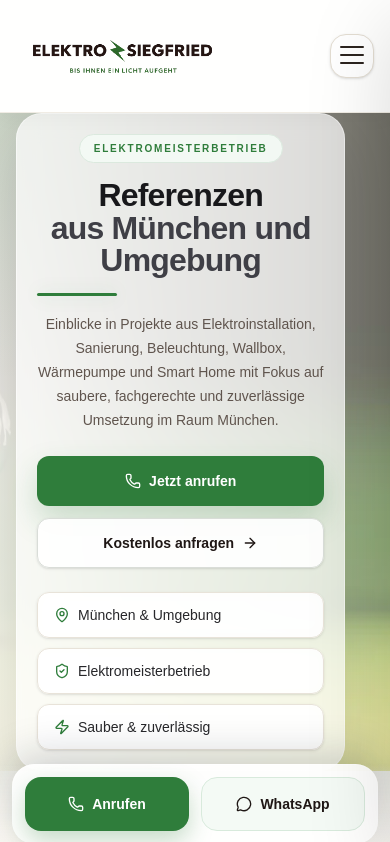
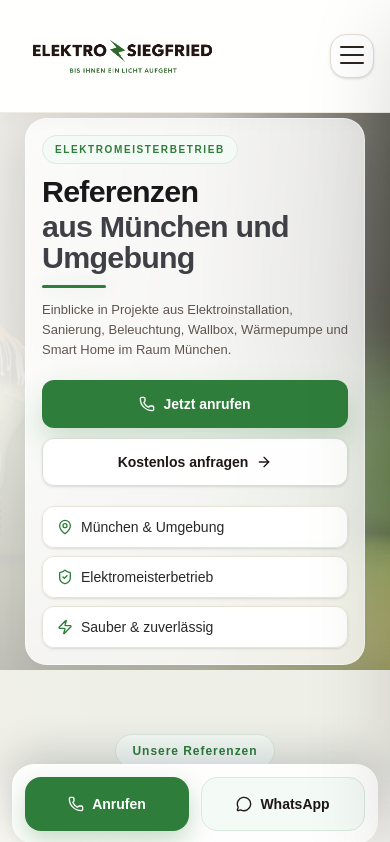
Before and after one commit to Isartal/elektro-siegfried, a Next.js app: page /referenzen in a window 390 px wide. Shown: the top 842 px of the page. Built offline with nearby package versions, Linux system fonts and the light colour scheme.

Commit message:
Referenzen Hero mobile verbessert

```diff
--- a/app/components/Footer.tsx
+++ b/app/components/Footer.tsx
@@ -139,7 +139,7 @@
 
               <Link
                 href="/kontakt"
-                className="mt-6 inline-flex w-full items-center justify-center rounded-xl bg-[#2f7d3b] px-5 py-3 text-sm font-bold text-white"
+                className="mt-6 inline-flex w-full items-center justify-center rounded-xl bg-[#2f7d3b] px-5 py-3 text-sm font-bold !text-white"
               >
                 Anfrage stellen
               </Link>
--- a/app/referenzen/ReferenzenHero.tsx
+++ b/app/referenzen/ReferenzenHero.tsx
@@ -8,59 +8,57 @@
 export default function ReferenzenHero() {
   return (
     <section className="relative overflow-hidden bg-[#f9f7f2]">
-      <div className="relative h-[78vh] min-h-[560px] w-full sm:h-[74vh] sm:min-h-[560px] lg:h-[78vh] lg:min-h-[620px]">
+      <div className="relative h-[66vh] min-h-[480px] w-full sm:h-[72vh] sm:min-h-[560px] lg:h-[78vh] lg:min-h-[620px]">
         <Image
           src="/referenzeen-hero.jpg"
           alt="Referenzen von Elektro Siegfried in München und Umgebung"
           fill
           priority
           sizes="100vw"
-          className="object-cover object-[65%_center] sm:object-center"
+          className="object-cover object-[72%_center] sm:object-center"
         />
 
-        <div className="absolute inset-0 bg-white/20 sm:bg-white/12" />
-        <div className="absolute inset-0 bg-gradient-to-r from-[#f9f7f2]/85 via-[#f9f7f2]/45 to-[#f9f7f2]/10 sm:from-[#f9f7f2]/28 sm:via-transparent sm:to-black/28" />
-        <div className="absolute inset-0 bg-[radial-gradient(circle_at_top_left,rgba(47,125,59,0.14),transparent_35%)]" />
+        <div className="absolute inset-0 bg-black/10 sm:bg-white/10" />
+        <div className="absolute inset-0 bg-gradient-to-r from-[#f9f7f2]/92 via-[#f9f7f2]/78 to-[#f9f7f2]/18 sm:from-[#f9f7f2]/35 sm:via-[#f9f7f2]/10 sm:to-black/25" />
+        <div className="absolute inset-0 bg-gradient-to-b from-white/10 via-transparent to-black/20" />
 
         <div className="absolute inset-0 flex items-center px-4 sm:px-6 lg:px-10">
           <div className="mx-auto w-full max-w-7xl">
             <div className="flex justify-center lg:justify-end">
               <ScrollReveal>
-                <div className="max-w-[92%] rounded-[1.6rem] border border-white/50 bg-white/72 p-5 text-center shadow-[0_20px_60px_rgba(15,23,42,0.10)] backdrop-blur-md sm:max-w-3xl sm:rounded-[2rem] sm:bg-white/56 sm:p-8 md:p-10 lg:p-12 lg:text-right">
-
+                <div className="w-full max-w-[340px] rounded-[1.35rem] border border-white/60 bg-white/82 p-4 text-left shadow-[0_20px_50px_rgba(15,23,42,0.12)] backdrop-blur-md sm:max-w-3xl sm:rounded-[2rem] sm:bg-white/58 sm:p-8 sm:text-center md:p-10 lg:p-12 lg:text-right">
                   <ScrollReveal delay={0.04}>
-                    <p className="inline-flex rounded-full border border-[#dbe9de] bg-[#f4faf5]/95 px-3.5 py-1.5 text-[10px] font-semibold uppercase tracking-[0.18em] text-[#2f7d3b] sm:px-4 sm:py-2 sm:text-xs lg:ml-auto">
+                    <p className="inline-flex rounded-full border border-[#dbe9de] bg-[#f4faf5]/95 px-3 py-1.5 text-[10px] font-semibold uppercase tracking-[0.16em] text-[#2f7d3b] sm:px-4 sm:py-2 sm:text-xs lg:ml-auto">
                       Elektromeisterbetrieb
                     </p>
                   </ScrollReveal>
 
                   <ScrollReveal delay={0.1}>
-                    <h1 className="mt-4 text-[2rem] font-black leading-[1.02] tracking-tight text-[#18181b] sm:mt-6 sm:text-5xl md:text-6xl lg:text-7xl">
+                    <h1 className="mt-3 text-[1.9rem] font-black leading-[1.02] tracking-tight text-[#18181b] sm:mt-6 sm:text-5xl md:text-6xl lg:text-7xl">
                       Referenzen
-                      <span className="block text-[#3f3f46]">
+                      <span className="mt-1 block text-[#3f3f46]">
                         aus München und Umgebung
                       </span>
                     </h1>
                   </ScrollReveal>
 
                   <ScrollReveal delay={0.16}>
-                    <div className="mt-4 h-[3px] w-20 rounded-full bg-[#2f7d3b] shadow-[0_0_18px_rgba(47,125,59,0.18)] sm:mt-5 sm:w-36 md:w-44 lg:ml-auto" />
+                    <div className="mt-3 h-[3px] w-16 rounded-full bg-[#2f7d3b] shadow-[0_0_18px_rgba(47,125,59,0.18)] sm:mt-5 sm:w-36 md:w-44 lg:ml-auto" />
                   </ScrollReveal>
 
                   <ScrollReveal delay={0.22}>
-                    <p className="mt-4 max-w-2xl text-[14px] leading-6 text-[#5f544d] sm:mt-6 sm:text-base sm:leading-8 md:text-lg lg:ml-auto">
+                    <p className="mt-3 text-[13px] leading-5 text-[#5f544d] sm:mt-6 sm:max-w-2xl sm:text-base sm:leading-8 md:text-lg lg:ml-auto">
                       Einblicke in Projekte aus Elektroinstallation,
                       Sanierung, Beleuchtung, Wallbox, Wärmepumpe und Smart Home
-                      mit Fokus auf saubere, fachgerechte und zuverlässige
-                      Umsetzung im Raum München.
+                      im Raum München.
                     </p>
                   </ScrollReveal>
 
                   <ScrollReveal delay={0.28}>
-                    <div className="mt-6 flex flex-col gap-3 sm:mt-10 sm:flex-row sm:flex-wrap sm:gap-4 lg:justify-end">
+                    <div className="mt-5 flex flex-col gap-2.5 sm:mt-10 sm:flex-row sm:flex-wrap sm:gap-4 lg:justify-end">
                       <a
                         href="tel:+4917644481312"
-                        className="inline-flex min-h-[50px] w-full items-center justify-center rounded-xl bg-[#2f7d3b] px-6 py-3 text-sm font-bold !text-white shadow-[0_14px_30px_rgba(47,125,59,0.22)] transition duration-300 hover:-translate-y-0.5 hover:bg-[#276a32] sm:min-h-[52px] sm:w-auto sm:px-8 sm:py-3.5"
+                        className="inline-flex min-h-[48px] w-full items-center justify-center rounded-xl bg-[#2f7d3b] px-5 py-3 text-sm font-bold !text-white shadow-[0_14px_30px_rgba(47,125,59,0.22)] transition duration-300 hover:bg-[#276a32] sm:min-h-[52px] sm:w-auto sm:px-8 sm:py-3.5"
                       >
                         <Phone className="mr-2 h-4 w-4" />
                         Jetzt anrufen
@@ -68,7 +66,7 @@
 
                       <Link
                         href="/kontakt"
-                        className="inline-flex min-h-[50px] w-full items-center justify-center rounded-xl border border-[#d9ddd8] bg-white/92 px-6 py-3 text-sm font-semibold text-[#1f1715] shadow-sm transition duration-300 hover:-translate-y-0.5 hover:bg-[#f7f5ef] sm:min-h-[52px] sm:w-auto sm:px-8 sm:py-3.5"
+                        className="inline-flex min-h-[48px] w-full items-center justify-center rounded-xl border border-[#d9ddd8] bg-white/94 px-5 py-3 text-sm font-semibold text-[#1f1715] shadow-sm transition duration-300 hover:bg-[#f7f5ef] sm:min-h-[52px] sm:w-auto sm:px-8 sm:py-3.5"
                       >
                         Kostenlos anfragen
                         <ArrowRight className="ml-2 h-4 w-4" />
@@ -77,24 +75,23 @@
                   </ScrollReveal>
 
                   <ScrollReveal delay={0.34}>
-                    <div className="mt-6 grid grid-cols-1 gap-2.5 text-sm text-[#27272a] sm:mt-8 sm:grid-cols-3 sm:gap-3 lg:justify-items-end">
-                      <div className="flex items-center gap-2 rounded-xl border border-[#e8e3d9] bg-white/86 px-4 py-3 shadow-sm backdrop-blur-sm">
+                    <div className="mt-5 flex flex-col gap-2 sm:mt-8 sm:grid sm:grid-cols-3 sm:gap-3 lg:justify-items-end">
+                      <div className="flex items-center gap-2 rounded-xl border border-[#e8e3d9] bg-white/88 px-3.5 py-2.5 text-sm text-[#27272a] shadow-sm backdrop-blur-sm">
                         <MapPin className="h-4 w-4 shrink-0 text-[#2f7d3b]" />
                         <span>München & Umgebung</span>
                       </div>
 
-                      <div className="flex items-center gap-2 rounded-xl border border-[#e8e3d9] bg-white/86 px-4 py-3 shadow-sm backdrop-blur-sm">
+                      <div className="flex items-center gap-2 rounded-xl border border-[#e8e3d9] bg-white/88 px-3.5 py-2.5 text-sm text-[#27272a] shadow-sm backdrop-blur-sm">
                         <ShieldCheck className="h-4 w-4 shrink-0 text-[#2f7d3b]" />
                         <span>Elektromeisterbetrieb</span>
                       </div>
 
-                      <div className="flex items-center gap-2 rounded-xl border border-[#e8e3d9] bg-white/86 px-4 py-3 shadow-sm backdrop-blur-sm">
+                      <div className="flex items-center gap-2 rounded-xl border border-[#e8e3d9] bg-white/88 px-3.5 py-2.5 text-sm text-[#27272a] shadow-sm backdrop-blur-sm">
                         <Zap className="h-4 w-4 shrink-0 text-[#2f7d3b]" />
                         <span>Sauber & zuverlässig</span>
                       </div>
                     </div>
                   </ScrollReveal>
-
                 </div>
               </ScrollReveal>
             </div>
```
